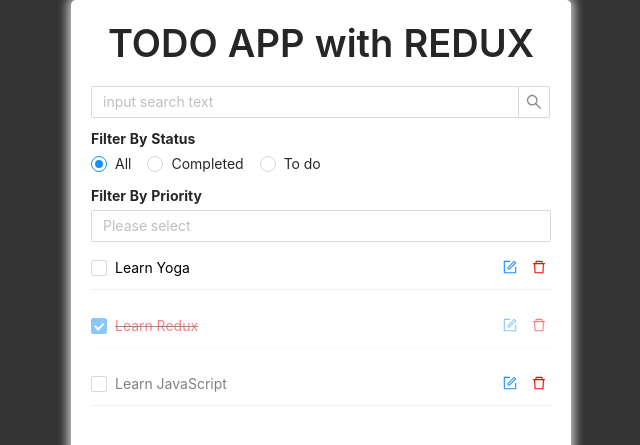
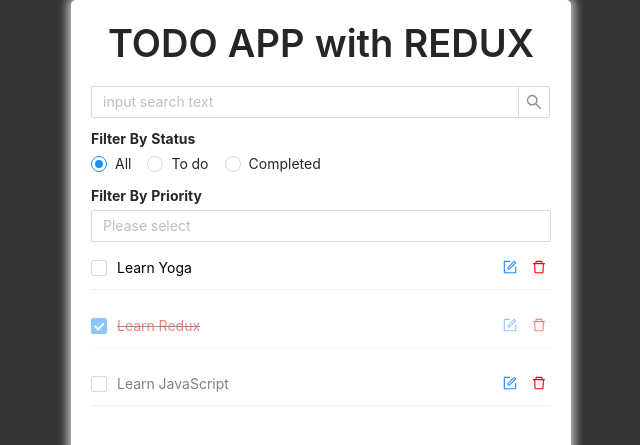
Before and after one commit to OliverDoan/react-todo-app-redux-toolkit, a React (Vite) app: page / in a window 1280 px wide. Shown: the top 445 px of the page, without its empty margins (319-959 px from the left). Built offline with nearby package versions, Linux system fonts and the light colour scheme.

Commit message:
toggle Todo Status

```diff
--- a/src/components/Filters/index.jsx
+++ b/src/components/Filters/index.jsx
@@ -42,8 +42,8 @@ export default function Filters() {
         </Typography.Paragraph>
         <Radio.Group value={filterStatus} onChange={handleStatusChange}>
           <Radio value='All'>All</Radio>
+          <Radio value='Todo'>To do</Radio>
           <Radio value='Completed'>Completed</Radio>
-          <Radio value='Todo'>To do</Radio>
         </Radio.Group>
       </Col>
       <Col sm={24}>
--- a/src/components/Todo/index.jsx
+++ b/src/components/Todo/index.jsx
@@ -2,6 +2,8 @@
 import { DeleteOutlined, FormOutlined } from '@ant-design/icons'
 import { Button, Checkbox, Col, Divider, Input, Row, Select } from 'antd'
 import { useState } from 'react'
+import { useDispatch } from 'react-redux'
+import { toggleTodoStatus } from '../../redux/actions'
 const priorityColorMapping = {
   High: 'red',
   Medium: 'black',
@@ -12,9 +14,10 @@ export default function Todo({ todo, handleDelete, handleUpdate, idUpdate, setId
   const [checked, setChecked] = useState(todo.completed)
   const [editTodoName, setEditTodoName] = useState(todo.name)
   const [editTodoPriority, setEditTodoPriority] = useState(todo.priority)
-
+  const dispatch = useDispatch()
   const toggleCheckbox = () => {
     setChecked(!checked)
+    dispatch(toggleTodoStatus(todo.id))
   }
   const handleUpdateButtonClick = (e) => {
     e.preventDefault()
@@ -66,9 +69,11 @@ export default function Todo({ todo, handleDelete, handleUpdate, idUpdate, setId
         </>
       ) : (
         <>
-          <Checkbox checked={checked} onChange={toggleCheckbox}>
+          <div>
+            <Checkbox checked={checked} onChange={toggleCheckbox} style={{ marginRight: '10px' }} />
             <span style={{ color: `${priorityColorMapping[todo.priority]}` }}>{todo.name}</span>
-          </Checkbox>
+          </div>
+
           <div>
             <FormOutlined
               onClick={() => setIdUpdate(todo.id)}
--- a/src/components/TodoList/TodosSlice.js
+++ b/src/components/TodoList/TodosSlice.js
@@ -10,7 +10,7 @@ const todoListReducer = (state = initState, action) => {
       return [...state, action.payload]
 
     case 'todoList/deleteTodo':
-      return [...state].filter((todo) => todo.id !== action.payload?.id)
+      return state.filter((todo) => todo.id !== action.payload?.id)
 
     case 'todoList/updateTodo':
       return [...state].map((todo) => {
@@ -23,7 +23,10 @@ const todoListReducer = (state = initState, action) => {
         }
         return todo
       })
-
+    case 'todoList/toggleTodoStatus':
+      return state.map((todo) =>
+        todo.id === action.payload ? { ...todo, completed: !todo.completed } : todo
+      )
     default:
       return state
   }
--- a/src/redux/actions.js
+++ b/src/redux/actions.js
@@ -18,6 +18,12 @@ export const updateTodo = (data = {}) => {
     payload: data,
   }
 }
+export const toggleTodoStatus = (todoId) => {
+  return {
+    type: 'todoList/toggleTodoStatus',
+    payload: todoId,
+  }
+}
 export const searchFilterChange = (text = '') => {
   return {
     type: 'filters/searchFilterChange',
```
